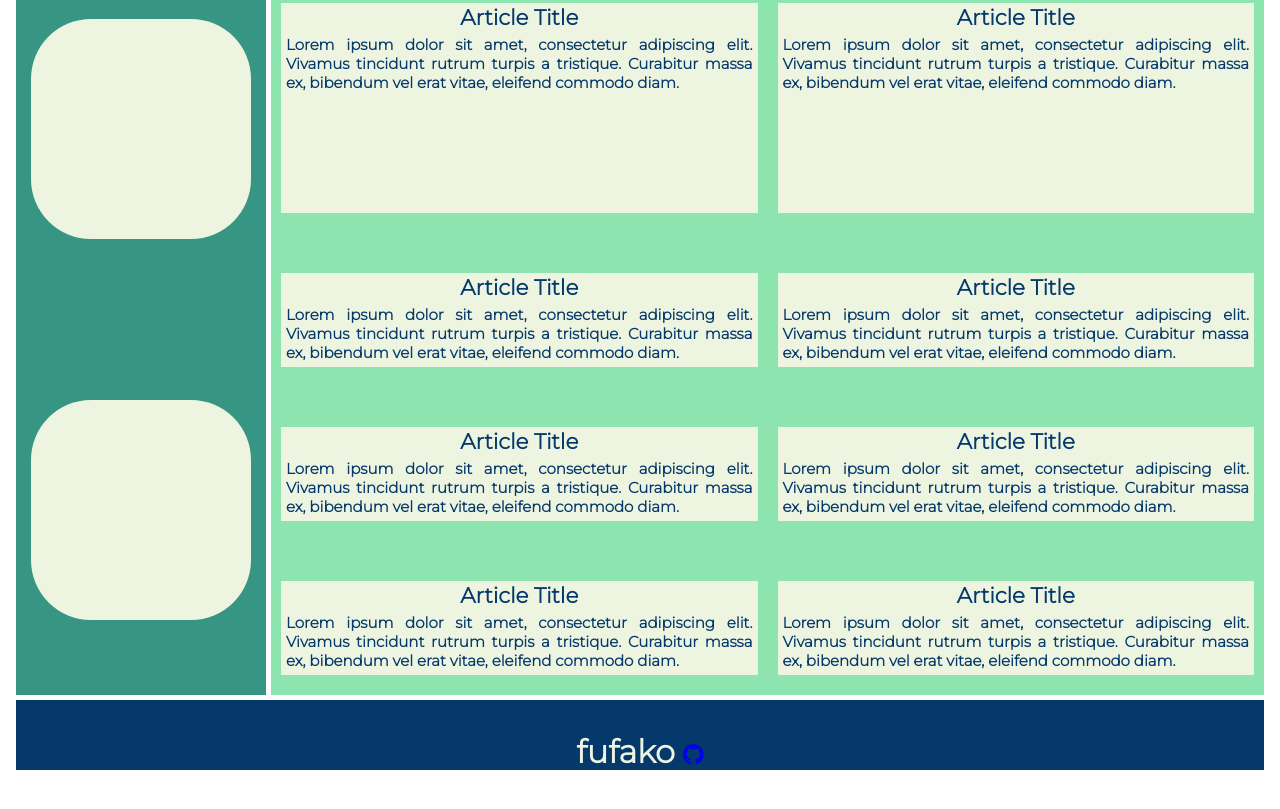
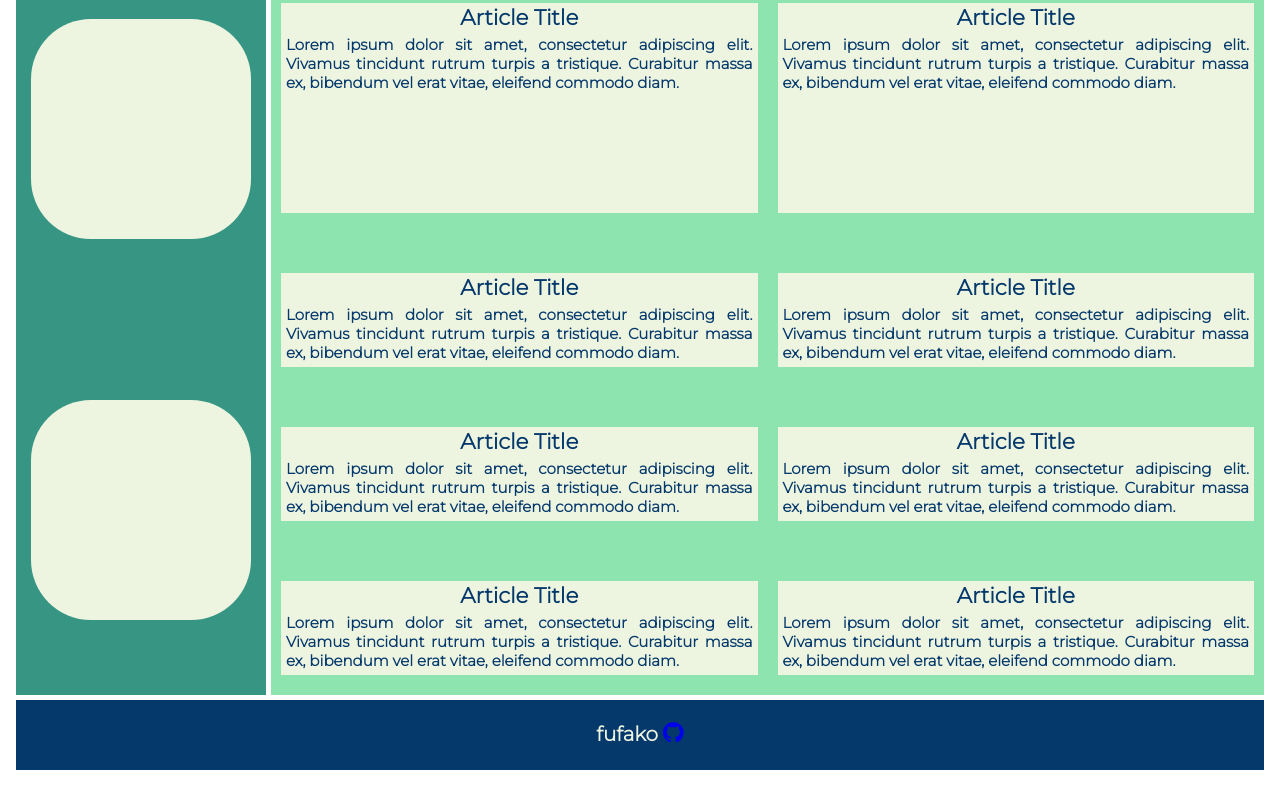
Before and after one commit to fufako/CSS-Grid, a plain HTML site: page index.html in a window 1280 px wide. Shown: the part 890-1699 px from the top of the page. Drawn offline with Linux system fonts and the light colour scheme.

Commit message:
Add styles to the footer

```diff
--- a/style.css
+++ b/style.css
@@ -128,3 +128,15 @@
   grid-column: 1/3;
   height: 70px;
 }
+.footer p {
+  text-align: center;
+  font-weight: bold;
+  font-size: 20px;
+  color: #edf5e1;
+}
+.footer a:visited {
+  color: #379683;
+}
+.footer a:hover {
+  color: #edf5e1;
+}
```
